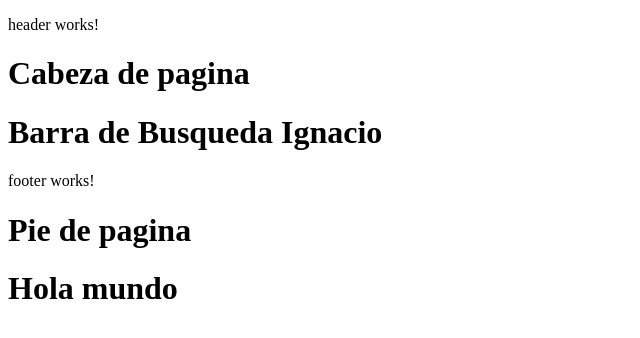
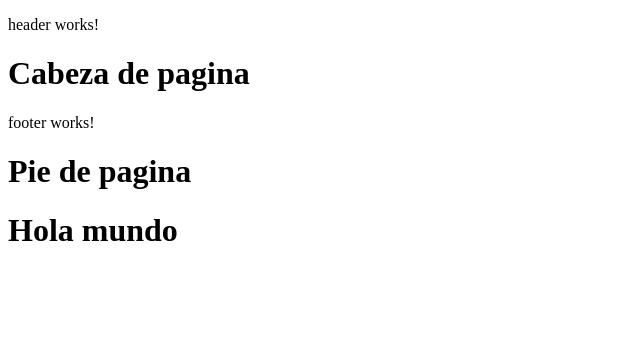
Before and after one commit to Pablops2219/LeviticoFrontEnd, an Angular app: page / in a window 1280 px wide. Shown: the top 338 px of the page, without its empty margins (0-640 px from the left). Built offline with nearby package versions, Linux system fonts and the light colour scheme.

Commit message:
Update app.component.html

```diff
--- a/src/app/app.component.html
+++ b/src/app/app.component.html
@@ -1,5 +1,5 @@
 
 <app-header></app-header>
 <router-outlet ><router-outlet />
-  <h1>Barra de Busqueda Ignacio</h1>
+  <h1></h1>
 <app-footer></app-footer>
```
